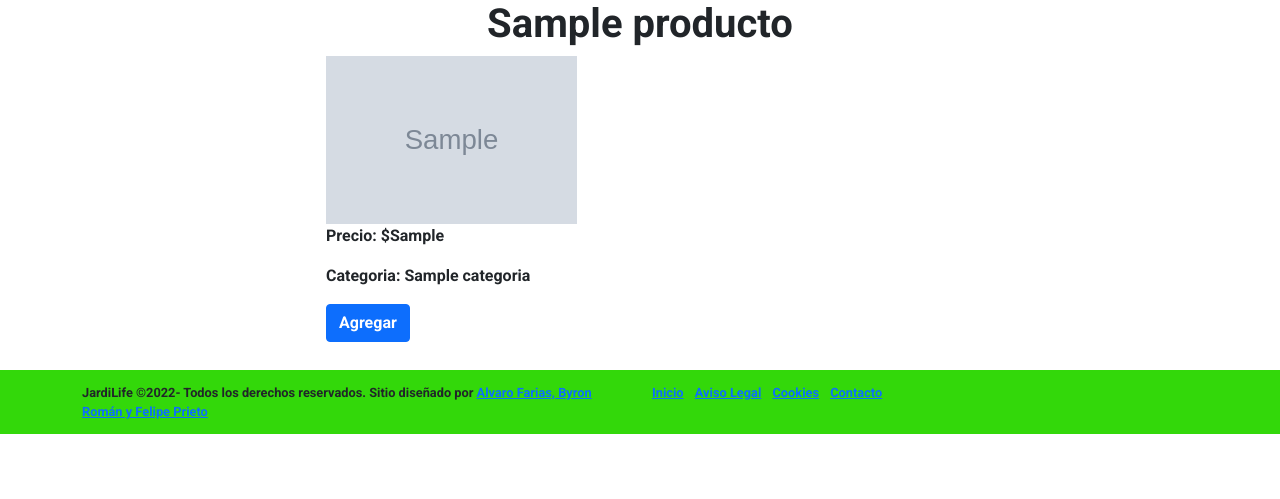
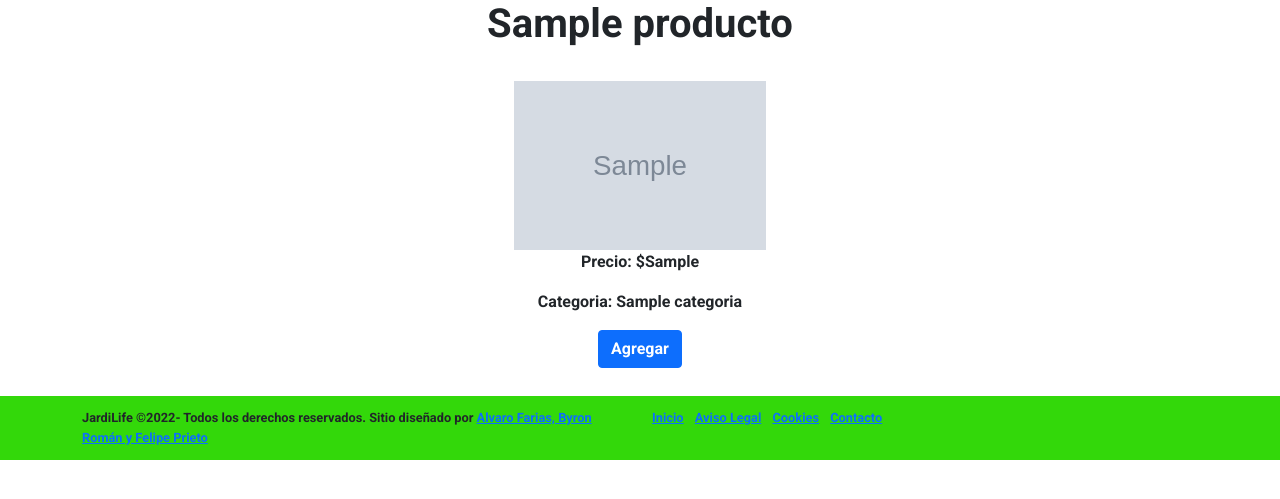
Before and after one commit to Tkr00/JardiLife, a Django app: a page that uses TestDjango/core/templates/core/form_produc.html in a window 1280 px wide. Shown: the part 165-664 px from the top of the page. Run offline with Django 4.2, Linux system fonts and the light colour scheme; tables that the repository leaves empty hold one stand-in row (values such as "Sample post"); grey boxes marked "Sample" are stand-in pictures; some libraries are stand-ins or nearby versions.

Commit message:
imagen y texto centrados equisde

```diff
--- a/TestDjango/core/templates/core/form_produc.html
+++ b/TestDjango/core/templates/core/form_produc.html
@@ -194,13 +194,13 @@
         </div>
     </div>
     {% for pr in producto %}
-    <div class="row">
+    <div class="row" style="margin-top: 0%; margin-bottom:2%; ">
       <h1 class="text-center">{{pr.nombreP}}</h1>
     </div>
     <div class="row d-flex justify-content-center">
-      <div class="col-sm-6 ">
+      <div class="col-sm-6" style="text-align: center;">
         {% if pr.imagen %}
-        <img id="img_pt" src="{{ pr.imagen.url }}" style="width: 40%; height: 55%; ">
+        <img id="img_pt" src="{{ pr.imagen.url }}" style="width: 40%; height: 55%;  ">
         {% endif %}
         <p>Precio: ${{pr.precio}}</p>
         <p>Categoria: {{pr.categoria}}</p>
```
